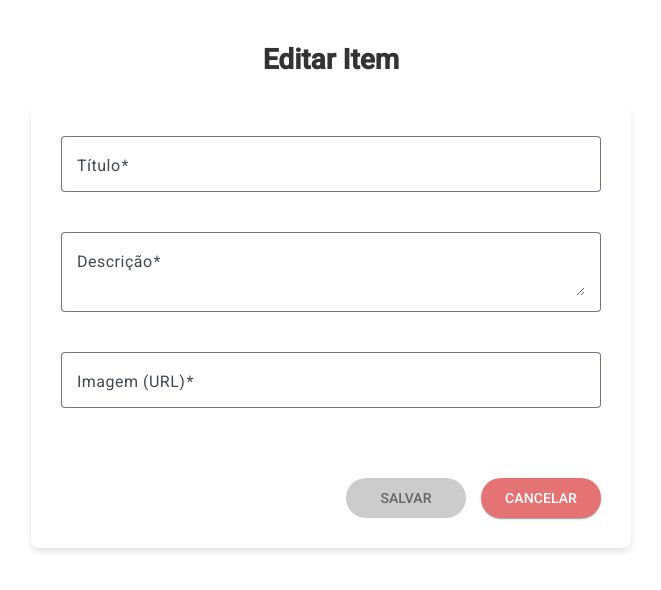
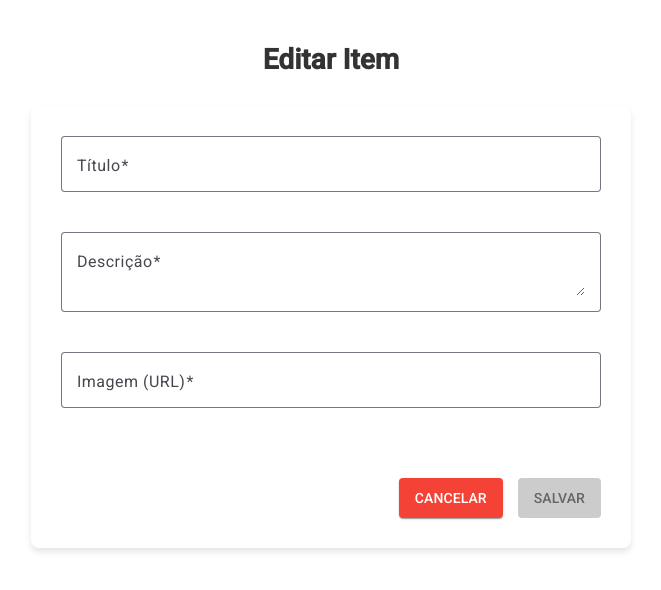
Before and after one commit to paulofreyyy/tagme, an Angular app in the folder frontend/: page /edit/1 in a window 1280 px wide. Shown: the top 590 px of the page, without its empty margins (309-970 px from the left). Built offline with nearby package versions, Linux system fonts and the light colour scheme; no server answers.

Commit message:
style: definindo estilo de dialog

```diff
--- a/frontend/src/app/components/confirm-dialog/confirm-dialog.component.css
+++ b/frontend/src/app/components/confirm-dialog/confirm-dialog.component.css
@@ -0,0 +1,69 @@
+.dialog-container {
+    padding: 24px;
+    background-color: #ffffff;
+    box-shadow: 0 4px 6px rgba(0, 0, 0, 0.1);
+}
+
+h2 {
+    font-size: 24px;
+    color: #333333;
+    margin-bottom: 16px;
+}
+
+mat-dialog-content {
+    margin-bottom: 24px;
+}
+
+p {
+    font-size: 16px;
+    color: #666666;
+    line-height: 1.5;
+}
+
+mat-dialog-actions {
+    padding: 0;
+}
+
+button {
+    text-transform: uppercase;
+    font-weight: 500;
+    padding: 8px 16px;
+    border-radius: 4px;
+    transition: 0.5s ease;
+}
+
+button[mat-button] {
+    color: #666666;
+}
+
+button[mat-button]:hover {
+    background-color: #e7e7e7;
+}
+
+button[mat-raised-button] {
+    background-color: #f44336;
+    color: white;
+}
+
+button[mat-raised-button]:hover {
+    background-color: #d32f2f;
+}
+
+@media (max-width: 600px) {
+    .dialog-container {
+        padding: 16px;
+    }
+
+    h2 {
+        font-size: 20px;
+    }
+
+    p {
+        font-size: 14px;
+    }
+
+    button {
+        padding: 6px 12px;
+        font-size: 14px;
+    }
+}
--- a/frontend/src/app/components/confirm-dialog/confirm-dialog.component.html
+++ b/frontend/src/app/components/confirm-dialog/confirm-dialog.component.html
@@ -1 +1,10 @@
-<p>confirm-dialog works!</p>
+<div class="dialog-container">
+    <h2 mat-dialog-title>Confirmar Exclusão</h2>
+    <mat-dialog-content>
+        <p>Tem certeza que deseja excluir este item?</p>
+    </mat-dialog-content>
+    <mat-dialog-actions align="end">
+        <button mat-button (click)="onNoClick()">Cancelar</button>
+        <button mat-raised-button color="warn" (click)="onConfirm()">Excluir</button>
+    </mat-dialog-actions>
+</div>
--- a/frontend/src/app/components/confirm-dialog/confirm-dialog.component.ts
+++ b/frontend/src/app/components/confirm-dialog/confirm-dialog.component.ts
@@ -4,18 +4,12 @@ import { MatDialogRef, MAT_DIALOG_DATA, MatDialogModule } from '@angular/materia
 
 @Component({
     selector: 'app-dialog-confirm',
-    standalone: true,
-    imports: [MatDialogModule, MatButtonModule],
-    template: `
-    <h2 mat-dialog-title>Confirmar Exclusão</h2>
-    <mat-dialog-content>
-      <p>Tem certeza que deseja excluir este item?</p>
-    </mat-dialog-content>
-    <mat-dialog-actions align="end">
-      <button mat-button (click)="onNoClick()">Cancelar</button>
-      <button mat-button color="warn" (click)="onConfirm()">Excluir</button>
-    </mat-dialog-actions>
-  `
+    templateUrl: './confirm-dialog.component.html',
+    styleUrl: './confirm-dialog.component.css',
+    imports: [
+        MatDialogModule,
+        MatButtonModule
+    ]
 })
 export class DialogConfirmComponent {
     constructor(
--- a/frontend/src/app/components/create/create.component.css
+++ b/frontend/src/app/components/create/create.component.css
@@ -58,20 +58,29 @@ textarea.mat-input-element {
     margin-top: 30px;
 }
 
-button[mat-raised-button] {
-    min-width: 120px;
+button {
     text-transform: uppercase;
     font-weight: 500;
+    padding: 8px 16px;
+        border-radius: 4px;
+        transition: 0.5s ease;
 }
 
 button[mat-raised-button][color="primary"] {
-    background-color: #4a90e2;
+    background-color: #4984f1;
     color: #FFF;
+}
+button[mat-raised-button][color="primary"]:hover {
+    background-color: #71a3ff;
 }
 
 button[mat-raised-button][color="warn"] {
-    background-color: #e57373;
-    color: #FFF;
+    background-color: #f44336;
+        color: white;
+    }
+
+    button[mat-raised-button][color="warn"]:hover {
+        background-color: #d32f2f;
 }
 
 button[mat-raised-button]:disabled {
--- a/frontend/src/app/components/create/create.component.html
+++ b/frontend/src/app/components/create/create.component.html
@@ -24,13 +24,13 @@
         </div>
 
         <div class="buttons">
+            <button mat-raised-button color="warn" type="button" (click)="cancel()" [disabled]="isLoading">
+                Cancelar
+            </button>
             <button mat-raised-button color="primary" type="submit" [disabled]="createForm.invalid || isLoading">
                 <span *ngIf="!isLoading">Salvar</span>
                 <span *ngIf="isLoading">Salvando...</span>
             </button>
-            <button mat-raised-button color="warn" type="button" (click)="cancel()" [disabled]="isLoading">
-                Cancelar
-            </button>
         </div>
-        </form>
-        </div>
+    </form>
+    </div>
--- a/frontend/src/app/components/edit/edit.component.css
+++ b/frontend/src/app/components/edit/edit.component.css
@@ -58,20 +58,29 @@ textarea.mat-input-element {
     margin-top: 30px;
 }
 
-button[mat-raised-button] {
-    min-width: 120px;
+button {
     text-transform: uppercase;
     font-weight: 500;
+    padding: 8px 16px;
+        border-radius: 4px;
+        transition: 0.5s ease;
 }
 
 button[mat-raised-button][color="primary"] {
-    background-color: #4a90e2;
+    background-color: #4984f1;
     color: #FFF;
+}
+button[mat-raised-button][color="primary"]:hover {
+    background-color: #71a3ff;
 }
 
 button[mat-raised-button][color="warn"] {
-    background-color: #e57373;
-    color: #FFF;
+    background-color: #f44336;
+        color: white;
+    }
+
+    button[mat-raised-button][color="warn"]:hover {
+        background-color: #d32f2f;
 }
 
 button[mat-raised-button]:disabled {
--- a/frontend/src/app/components/edit/edit.component.html
+++ b/frontend/src/app/components/edit/edit.component.html
@@ -24,13 +24,13 @@
         </div>
 
         <div class="buttons">
+            <button mat-raised-button color="warn" type="button" (click)="cancel()" [disabled]="isLoading">
+                Cancelar
+            </button>
             <button mat-raised-button color="primary" type="submit" [disabled]="editForm.invalid || isLoading">
                 <span *ngIf="!isLoading">Salvar</span>
                 <span *ngIf="isLoading">Salvando...</span>
             </button>
-            <button mat-raised-button color="warn" type="button" (click)="cancel()" [disabled]="isLoading">
-                Cancelar
-            </button>
         </div>
     </form>
 </div>
--- a/frontend/src/app/components/list/list.component.ts
+++ b/frontend/src/app/components/list/list.component.ts
@@ -37,7 +37,7 @@ export class ListComponent implements OnInit {
 
     deleteItem(id: string): void {
         const dialogRef = this.dialog.open(DialogConfirmComponent, {
-            width: '300px',
+            width: '500px',
             data: { id }
         });
 
```
